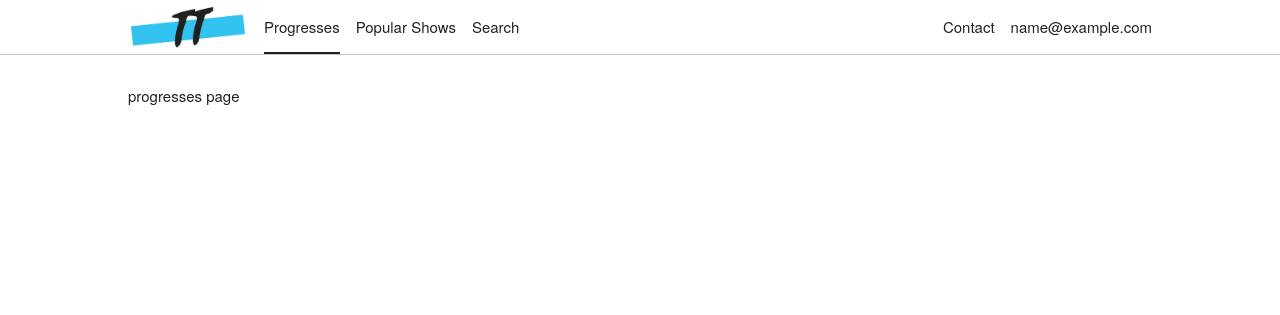
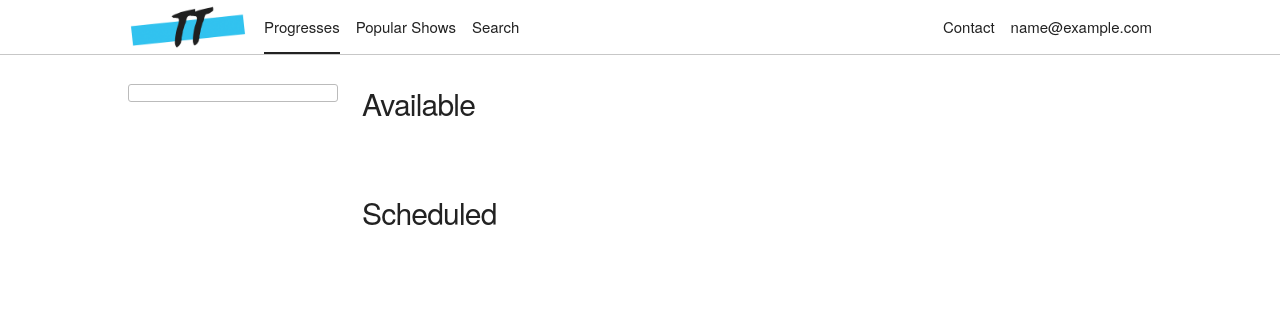
Before and after one commit to bloomvdomino/tv-tracker, a Django app: page /tmdb/v2/progresses/ in a window 1280 px wide. Shown: the top 315 px of the page. Run offline with Django 3.2, Linux system fonts and the light colour scheme; the visitor is signed in with stand-in values (Sample User, id 1); data that the repository does not hold is empty; parts of the project's set-up code (start-up, migrations or seed data) failed here and were passed over.

Commit message:
Add progresses page layout (TODO: summary card).

```diff
--- /dev/null
+++ b/project/apps/tmdb/static/tmdb/css/components/progress_card.css
@@ -0,0 +1,19 @@
+.progress-card {
+    display: flex;
+    margin-bottom: 20px;
+    color: inherit;
+    text-decoration: none;
+    border: 1px solid #bbb;
+    border-radius: 3px;
+    box-sizing: border-box;
+}
+
+.progress-card:hover { color: inherit; }
+
+.progress-card>div {
+    display: flex;
+    flex-direction: column;
+    padding: 8px 16px;
+}
+
+.progress-card>div>span { margin-bottom: 12px; }
--- /dev/null
+++ b/project/apps/tmdb/static/tmdb/css/components/progress_card_list.css
@@ -0,0 +1,9 @@
+.progress-card-list { margin-bottom: 48px; }
+
+.progress-card-list>div {
+    display: flex;
+    flex-wrap: wrap;
+    justify-content: space-between;
+}
+
+.progress-card-list>div>.progress-card { flex: 0 49%; }
--- /dev/null
+++ b/project/apps/tmdb/static/tmdb/css/progresses.css
@@ -0,0 +1,17 @@
+.container {
+    display: flex;
+    align-items: flex-start;
+}
+
+.container .summary-card {
+    position: sticky;
+    top: 84px;
+    margin-right: 24px;
+    padding: 8px 16px;
+    width: 210px;
+    border: 1px solid #bbb;
+    border-radius: 3px;
+    box-sizing: border-box;
+}
+
+.container .progress-card-lists { flex: 1; }
--- a/project/apps/tmdb/templates/tmdb/components/poster_card_gallery.html
+++ b/project/apps/tmdb/templates/tmdb/components/poster_card_gallery.html
@@ -2,7 +2,7 @@
 
 <div class="poster-card-gallery">
     {% for show in shows %}
-    <a class="poster-card {% if show.saved %}saved{% endif %}" href="{{ show.detail_link }}">
+    <a class="poster-card {% if show.saved %}saved{% endif %}" href="{{ show.detail_url }}">
         <img src="{% poster_url show.poster_path 3 %}" alt="Poster">
         <div class="poster-card-title">{{ show.original_name }}</div>
     </a>
--- /dev/null
+++ b/project/apps/tmdb/templates/tmdb/components/progress_card_list.html
@@ -0,0 +1,9 @@
+<div class="progress-card-list">
+    <h4>{{ title }}</h4>
+
+    <div>
+        {% for progress in progresses %}
+        {% include 'tmdb/components/progress_card.html' with progress=progress only %}
+        {% endfor %}
+    </div>
+</div>
--- a/project/apps/tmdb/templates/tmdb/progress.html
+++ b/project/apps/tmdb/templates/tmdb/progress.html
@@ -53,7 +53,7 @@
         <div class="btn-section">
             <input class="button-primary" type="submit" value="Save"></input>
 
-            {% if object %}
+            {% if progress %}
             <div>
                 <label for="{{ form.delete.id_for_label }}">Delete:</label>
                 {{ form.delete }}
--- a/project/apps/tmdb/templates/tmdb/progresses.html
+++ b/project/apps/tmdb/templates/tmdb/progresses.html
@@ -1,5 +1,20 @@
 {% extends "core/base.html" %}
 
+{% load static from staticfiles %}
+
+{% block custom_css %}
+{{ block.super }}
+<link href="{% static 'tmdb/css/progresses.css' %}" rel="stylesheet">
+<link href="{% static 'tmdb/css/components/progress_card.css' %}" rel="stylesheet">
+<link href="{% static 'tmdb/css/components/progress_card_list.css' %}" rel="stylesheet">
+{% endblock %}
+
 {% block content %}
-progresses page
+<div class="summary-card">
+</div>
+
+<div class="progress-card-lists">
+    {% include 'tmdb/components/progress_card_list.html' with title="Available" progresses=progresses only %}
+    {% include 'tmdb/components/progress_card_list.html' with title="Scheduled" progresses=progresses only %}
+</div>
 {% endblock %}
--- a/project/apps/tmdb/views.py
+++ b/project/apps/tmdb/views.py
@@ -32,6 +32,11 @@ class ProgressViewSet(mixins.CreateModelMixin,
 
 class V2ProgressesView(LoginRequiredMixin, TemplateView):
     template_name = 'tmdb/progresses.html'
+
+    def get_context_data(self, **kwargs):
+        kwargs = super().get_context_data(**kwargs)
+        kwargs.update(progresses=Progress.objects.filter(user=self.request.user))
+        return kwargs
 
 
 class ProgressMixin:
```
Also changed, not shown: project/apps/tmdb/forms.py (+2 -5 lines), project/apps/tmdb/models.py (+17 -0 lines), project/apps/tmdb/templates/tmdb/components/progress_card.html (added, +24 -0 lines), project/apps/tmdb/utils.py (+10 -6 lines).
